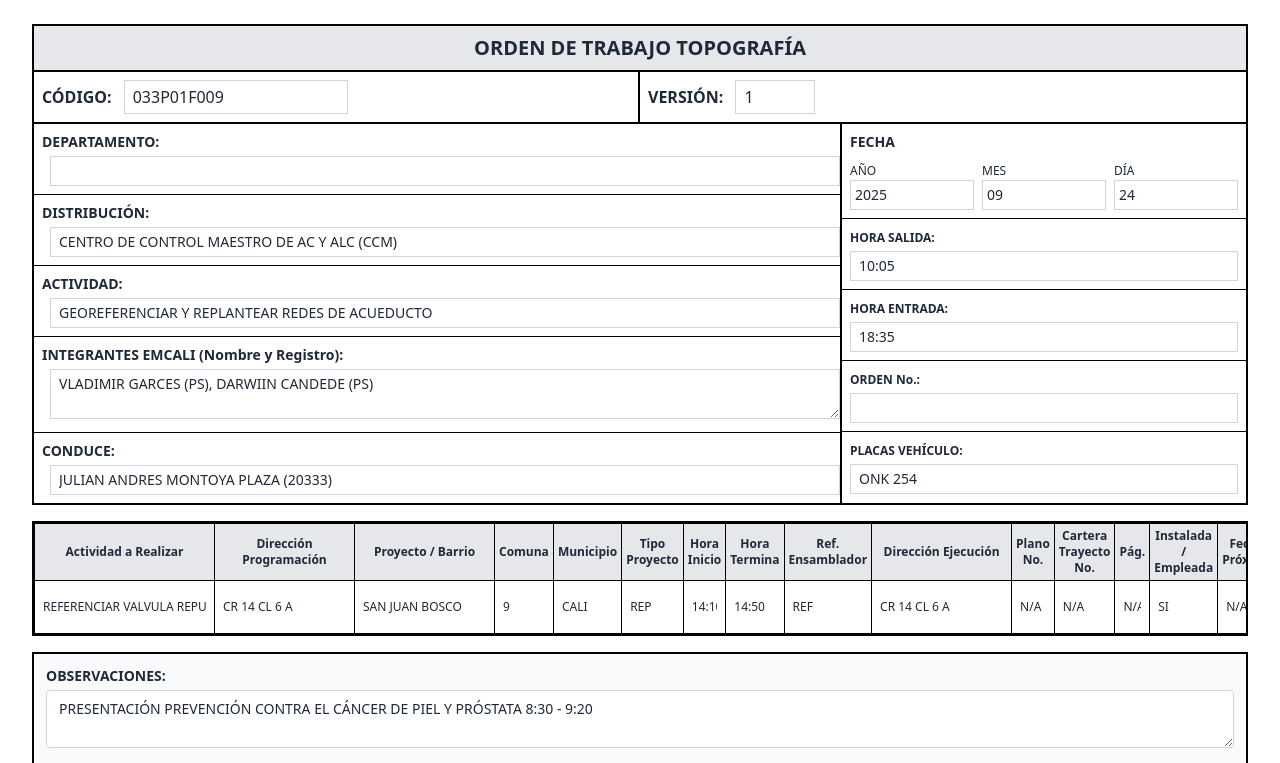
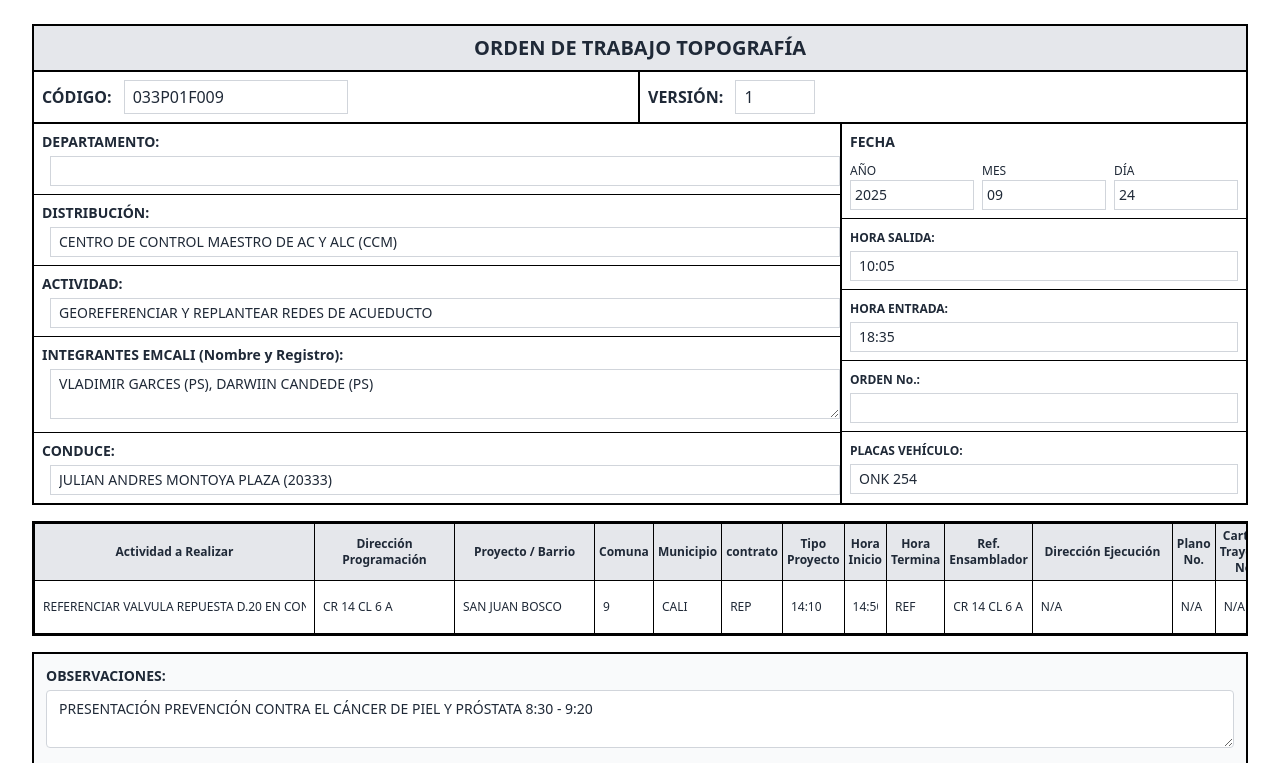
Before and after one commit to julianm17-cyber/orden-trabajo-topografia, a plain HTML site: page index.html in a window 1280 px wide. Shown: the top 763 px of the page. Drawn offline with nearby package versions, Linux system fonts and the light colour scheme.

Commit message:
Update index.html

```diff
--- a/index.html
+++ b/index.html
@@ -135,11 +135,12 @@
         <table id="activitiesTable" class="w-full text-xs border-collapse min-w-[1200px] print-table">
           <thead class="bg-gray-200">
             <tr>
-              <th class="border border-black p-1 min-w-[180px]">Actividad a Realizar</th>
+              <th class="border border-black p-1 min-w-[280px]">Actividad a Realizar</th>
               <th class="border border-black p-1 min-w-[140px]">Dirección Programación</th>
               <th class="border border-black p-1 min-w-[140px]">Proyecto / Barrio</th>
               <th class="border border-black p-1 w-12">Comuna</th>
               <th class="border border-black p-1 w-16">Municipio</th>
+              <th class="border border-black p-1 w-16">contrato</th>
               <th class="border border-black p-1 w-16">Tipo Proyecto</th>
               <th class="border border-black p-1 w-16">Hora Inicio</th>
               <th class="border border-black p-1 w-16">Hora Termina</th>
```
